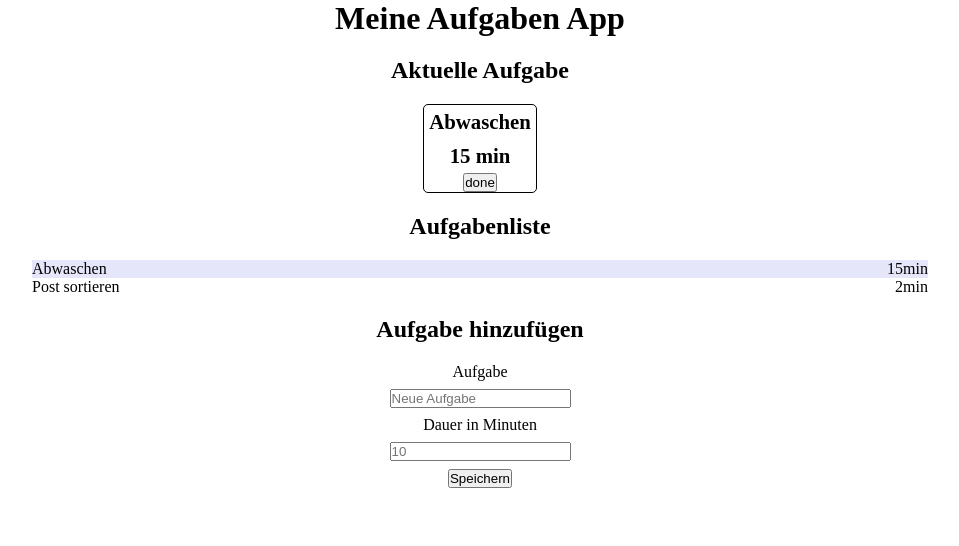
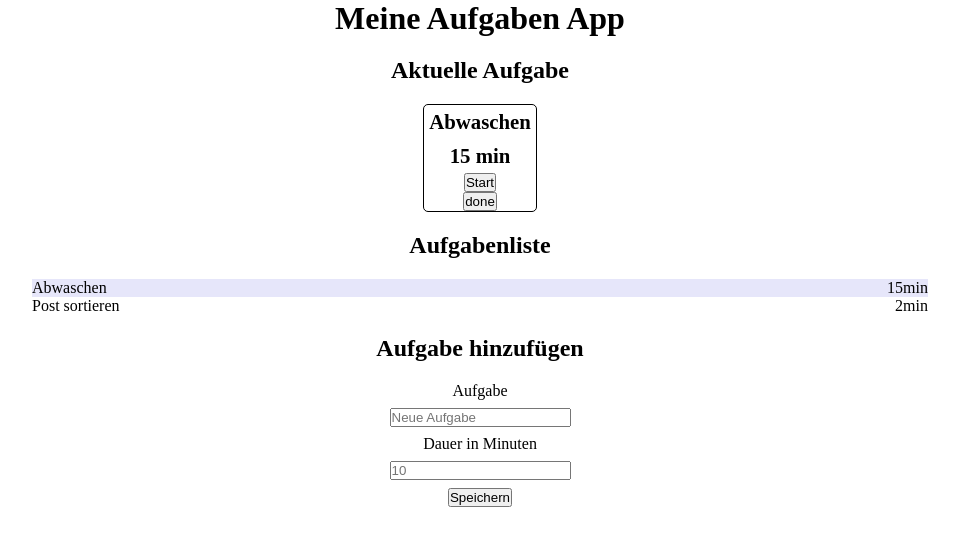
Before and after one commit to A11yship/capstone-project, a Next.js app: page / in a window 1280 px wide. Shown: the top 546 px of the page, without its empty margins (160-1119 px from the left). Built offline with nearby package versions, Linux system fonts and the light colour scheme.

Commit message:
Add Button to start the timer

```diff
--- a/src/components/CurrentTask/CurrentTask.js
+++ b/src/components/CurrentTask/CurrentTask.js
@@ -13,6 +13,7 @@ export default function CurrentTask() {
 				<>
 					<p>{tasks[0].name}</p>
 					<p>{tasks[0].time} min</p>
+					<Button onClick={() => console.log('timer')}>Start</Button>
 					<Button onClick={() => completeTask(tasks[0].id)}>done</Button>
 				</>
 			) : (
```
